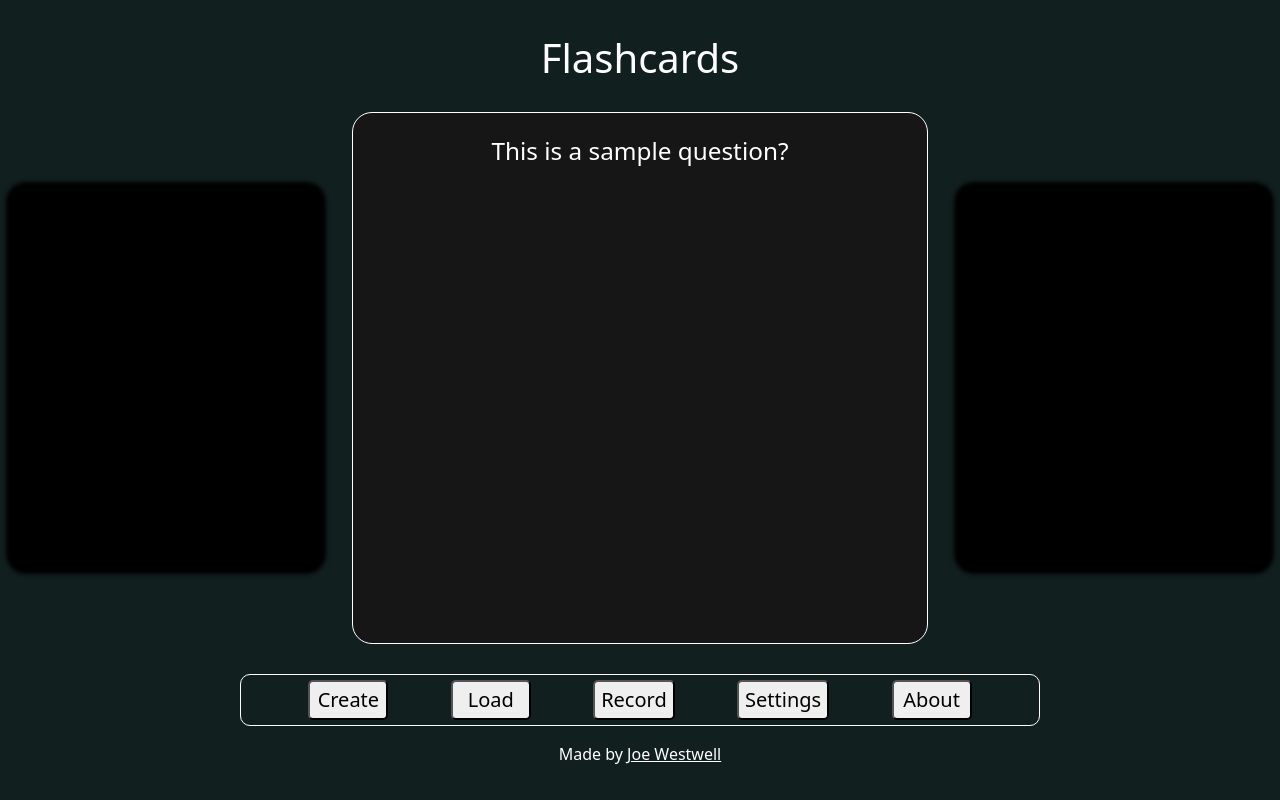
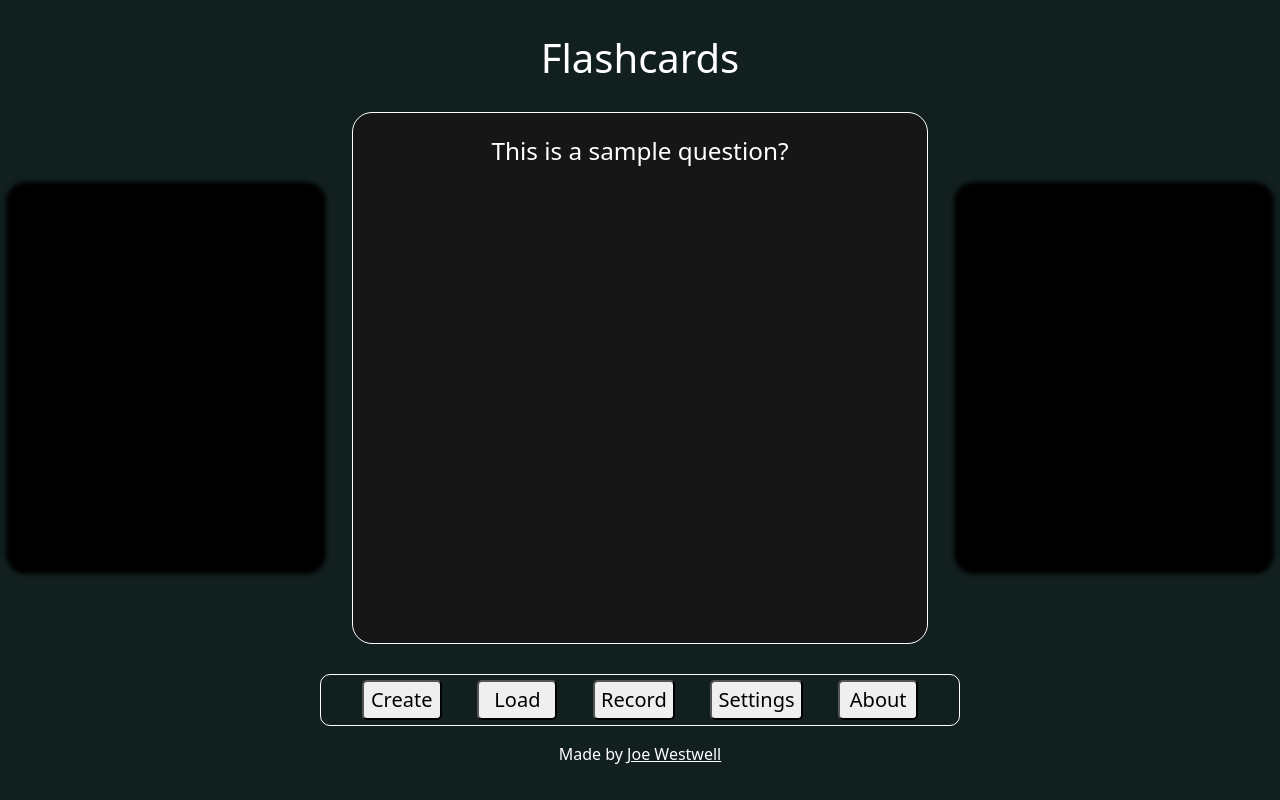
Before and after one commit to J-Wll/flashcards, a React (Vite) app: page / in a window 1280 px wide. Built offline with nearby package versions, Linux system fonts and the light colour scheme.

Commit message:
Control bar scaling

```diff
--- a/src/css/FlashcardHandler.css
+++ b/src/css/FlashcardHandler.css
@@ -19,7 +19,9 @@
     justify-content: space-evenly;
     /* bottom: 0; */
     padding: 5px;
-    width: 800px;
+    min-width: 600px;
+    /* width: 800px; */
+    width: 50%;
     border-radius: 10px;
     /* margin: 10px; */
     box-sizing: border-box;
```
